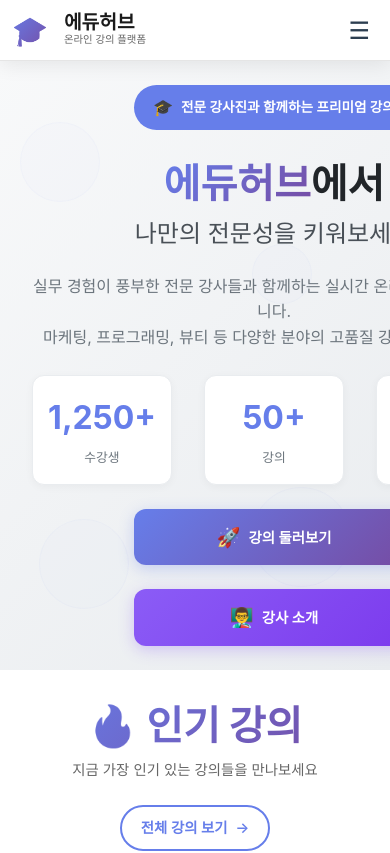
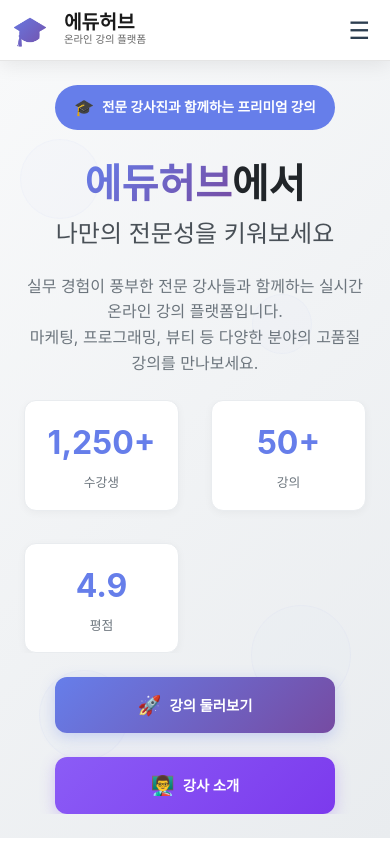
Before and after one commit to cheonjjang/study-web-app, a React (Create React App) app: page / in a window 390 px wide. Shown: the top 853 px of the page. Built offline with nearby package versions, Linux system fonts and the light colour scheme; the HTML template or start-up script is replaced by a standard one.

Commit message:
Deploy: Update 2025-10-24

```diff
--- a/src/App.css
+++ b/src/App.css
@@ -2,6 +2,24 @@
   margin: 0;
   padding: 0;
   box-sizing: border-box;
+}
+
+html {
+  overflow-x: hidden;
+  width: 100%;
+  max-width: 100vw;
+}
+
+body {
+  overflow-x: hidden;
+  width: 100%;
+  max-width: 100vw;
+}
+
+#root {
+  overflow-x: hidden;
+  width: 100%;
+  max-width: 100vw;
 }
 
 body {
--- a/src/pages/Home.css
+++ b/src/pages/Home.css
@@ -81,13 +81,17 @@
     min-height: 80vh;
     padding: 2rem 0;
     overflow-x: hidden; /* 가로 스크롤 방지 */
+    width: 100%;
+    max-width: 100vw;
   }
 
   .hero .container {
-    padding: 0 1rem;
+    padding: 0 0.75rem;
     max-width: 100%;
+    width: 100%;
     margin: 0 auto;
     box-sizing: border-box;
+    overflow-x: hidden;
   }
 
   .hero-content {
@@ -102,9 +106,12 @@
   }
 
   .hero-title {
-    font-size: 2.2rem;
+    font-size: 1.8rem;
     line-height: 1.2;
     margin-bottom: 1rem;
+    word-wrap: break-word;
+    overflow-wrap: break-word;
+    max-width: 100%;
   }
 
   .hero-subtitle {
@@ -113,15 +120,22 @@
   }
 
   .hero-description {
-    font-size: 1rem;
-    line-height: 1.6;
+    font-size: 0.9rem;
+    line-height: 1.5;
     margin-bottom: 2rem;
+    word-wrap: break-word;
+    overflow-wrap: break-word;
+    max-width: 100%;
+    padding: 0 0.5rem;
   }
 
   .hero-stats {
     flex-direction: column;
     gap: 1rem;
     margin-bottom: 2rem;
+    max-width: 100%;
+    width: 100%;
+    padding: 0 0.5rem;
   }
 
   .stat-item {
@@ -205,14 +219,20 @@
   flex-direction: column;
   align-items: center;
   text-align: center;
-  max-width: 1000px;
+  max-width: 100%;
+  width: 100%;
   margin: 0 auto;
-  padding: 0 2rem;
+  padding: 0 1rem;
+  box-sizing: border-box;
+  overflow-x: hidden;
 }
 
 .hero-content {
   color: #212529;
-  max-width: 900px;
+  max-width: 100%;
+  width: 100%;
+  box-sizing: border-box;
+  overflow-x: hidden;
 }
 
 .hero-badge {
@@ -238,6 +258,10 @@
   line-height: 1.3;
   margin-bottom: 1.5rem;
   color: #212529;
+  word-wrap: break-word;
+  overflow-wrap: break-word;
+  hyphens: auto;
+  max-width: 100%;
 }
 
 .gradient-text {
@@ -256,17 +280,24 @@
   line-height: 1.6;
   margin-bottom: 3rem;
   color: #6c757d;
-  max-width: 700px;
+  max-width: 100%;
+  width: 100%;
   margin-left: auto;
   margin-right: auto;
+  word-wrap: break-word;
+  overflow-wrap: break-word;
+  box-sizing: border-box;
 }
 
 .hero-stats {
   display: grid;
   grid-template-columns: repeat(auto-fit, minmax(140px, 1fr));
   gap: 1.5rem;
-  max-width: 550px;
+  max-width: 100%;
+  width: 100%;
   margin: 0 auto 3rem auto;
+  box-sizing: border-box;
+  overflow-x: hidden;
 }
 
 .stat-item {
@@ -303,6 +334,10 @@
   display: flex;
   gap: 1.5rem;
   flex-wrap: wrap;
+  max-width: 100%;
+  width: 100%;
+  justify-content: center;
+  box-sizing: border-box;
 }
 
 .btn-icon {
```
Also changed, not shown: 6 other files (tests, documents, lock files or other folders).
